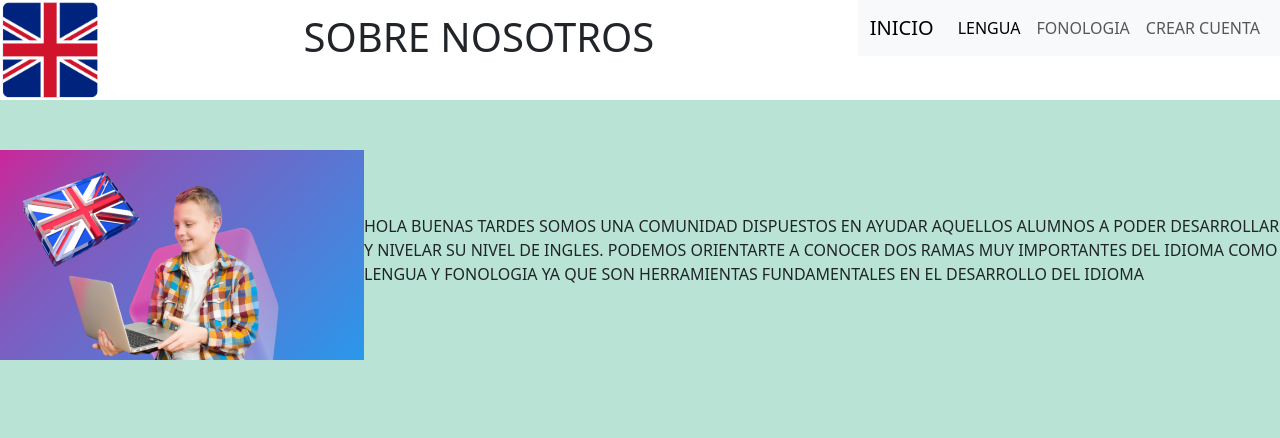
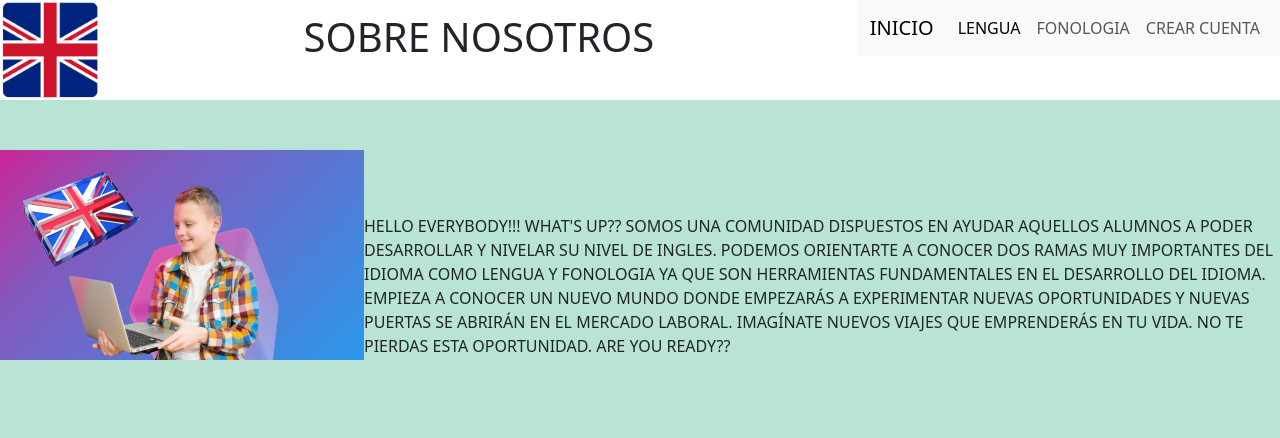
Before and after one commit to Lautaro314/educacioningles, a plain HTML site: page pages/sobrenosotros.html in a window 1280 px wide. Shown: the top 438 px of the page. Drawn offline with nearby package versions, Linux system fonts and the light colour scheme.

Commit message:
remodelando el archivo sobrenosotros

```diff
--- a/pages/sobrenosotros.html
+++ b/pages/sobrenosotros.html
@@ -34,7 +34,7 @@
         <section>
           <div class="sobreNosotros2">
               <img src="../assests/english-online.png" alt="Introducción">
-              <p>HOLA BUENAS TARDES SOMOS UNA COMUNIDAD DISPUESTOS EN AYUDAR AQUELLOS ALUMNOS A PODER DESARROLLAR Y NIVELAR SU NIVEL DE INGLES. PODEMOS ORIENTARTE A CONOCER  DOS RAMAS MUY IMPORTANTES DEL IDIOMA COMO  LENGUA Y FONOLOGIA YA QUE SON HERRAMIENTAS FUNDAMENTALES EN EL DESARROLLO DEL IDIOMA</p>
+              <p>HELLO EVERYBODY!!! WHAT'S UP?? SOMOS UNA COMUNIDAD DISPUESTOS EN AYUDAR AQUELLOS ALUMNOS A PODER DESARROLLAR Y NIVELAR SU NIVEL DE INGLES. PODEMOS ORIENTARTE A CONOCER  DOS RAMAS MUY IMPORTANTES DEL IDIOMA COMO  LENGUA Y FONOLOGIA YA QUE SON HERRAMIENTAS FUNDAMENTALES EN EL DESARROLLO DEL IDIOMA. EMPIEZA A CONOCER UN NUEVO MUNDO DONDE EMPEZARÁS A EXPERIMENTAR NUEVAS OPORTUNIDADES Y NUEVAS PUERTAS SE ABRIRÁN EN EL MERCADO LABORAL. IMAGÍNATE NUEVOS VIAJES QUE EMPRENDERÁS EN TU VIDA. NO TE PIERDAS ESTA OPORTUNIDAD. ARE YOU READY??</p>
           </div>
         <section>
             <div class="sobreNosotros3">
@@ -49,9 +49,9 @@
                     <p>LA FONETICA ES UNA DE LAS HERRAMIENTAS FUNDAMENTALES PARA LOGRAR PRONUNCIAR CORRECTAMENTE LAS PALABRAS, CONECTAR LAS PALABRAS SIN NINGUNA INTERRUPCION Y LOGRAR UNA EXTRAORDINARIA FLUICES EN TU SPEAKING. ES NECE</p>
                 </article>
                 <article>
-                  <h2>LENGUA</h2>
-                  <img src="../assests/gramatica-basica-para-aprender-ingles.jpg" class="rounded-pill" alt="LENGUA">
-                  <p>APRENDE LENGUA A TRAVES DE LOS METODOS MAS CONOCIDOS Y COMUNES EN EL IDIOMA:GRAMATICA, VOCABULARIO Y USE OF ENGLISH. APRENDE NUEVAS PALABRAS Y CONOCE LAS ESTRUCTURAS GRAMATICALES CORRECTAS  PARA SABER COMUNICARTE.</p>
+                    <h2>LENGUA</h2>
+                    <img src="../assests/gramatica-basica-para-aprender-ingles.jpg" class="rounded-pill" alt="LENGUA">
+                    <p>APRENDE LENGUA A TRAVES DE LOS METODOS MAS CONOCIDOS Y COMUNES EN EL IDIOMA:GRAMATICA, VOCABULARIO Y USE OF ENGLISH. APRENDE NUEVAS PALABRAS Y CONOCE LAS ESTRUCTURAS GRAMATICALES CORRECTAS  PARA SABER COMUNICARTE.</p>
                 </article>
             </section>
         </main>
```
